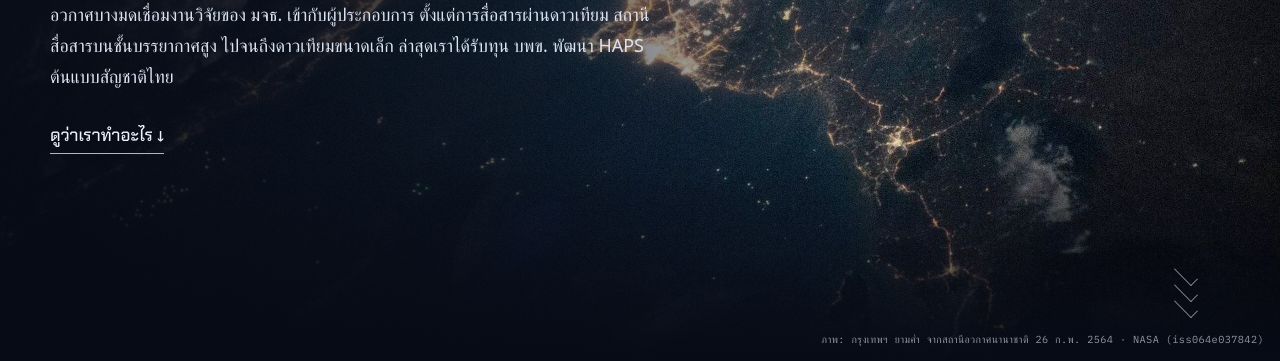
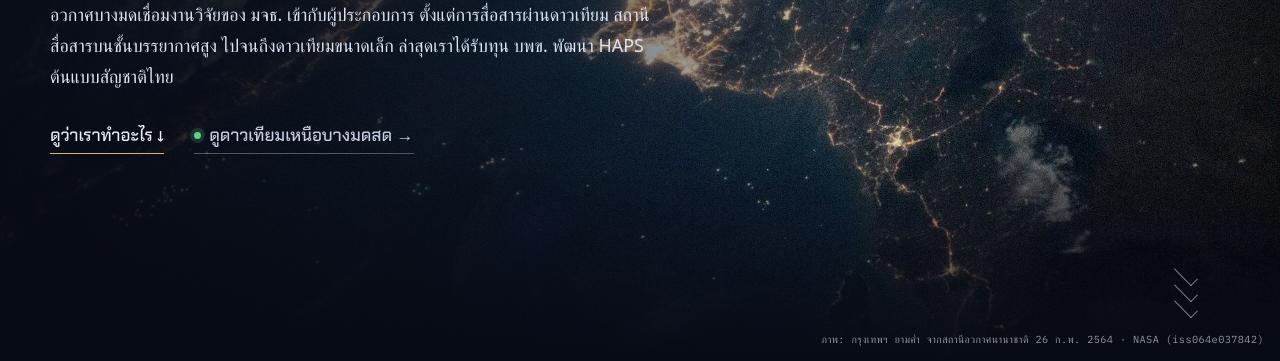
Before and after one commit to chirasil/thonburi-space, a plain HTML site: page index.html in a window 1280 px wide. Shown: the part 439-800 px from the top of the page. Drawn offline with Linux system fonts and the light colour scheme; a web font is replaced by a local one.

Commit message:
Hero: secondary link to live cockpits

```diff
--- a/index.html
+++ b/index.html
@@ -78,6 +78,11 @@ p{margin:0}
 .hero p.lede{margin-top:22px;font-size:1.12rem;color:#dbe3f2;max-width:34em}
 .hero .textlink{display:inline-flex;gap:8px;margin-top:28px;font-family:var(--f-display);font-weight:500;text-decoration:none;color:var(--ink);border-bottom:1px solid var(--signal);padding-bottom:3px}
 .hero .textlink:hover{color:var(--signal)}
+.hero .herolinks{display:flex;flex-wrap:wrap;align-items:center;gap:14px 30px;margin-top:28px}
+.hero .herolinks .textlink{margin-top:0}
+.hero .textlink.sub{align-items:center;color:#c9d3e6;border-bottom-color:rgba(238,242,250,.3)}
+.hero .textlink.sub i{width:7px;height:7px;border-radius:50%;background:#5fd08a;box-shadow:0 0 0 4px rgba(95,208,138,.18)}
+.hero .textlink.sub:hover{color:var(--signal);border-bottom-color:var(--signal)}
 .chev{position:absolute;right:max(24px,6vw);bottom:48px;display:grid;gap:2px;opacity:.7}
 .chev span{width:34px;height:14px;border-right:1.5px solid var(--ink);border-bottom:1.5px solid var(--ink);transform:rotate(45deg) scale(.7);transform-origin:center}
 .credit{position:absolute;right:max(16px,env(safe-area-inset-right,0px));bottom:14px;font-family:var(--f-mono);font-size:.64rem;letter-spacing:.04em;color:rgba(238,242,250,.6);max-width:60%;text-align:right;line-height:1.4}
@@ -282,7 +287,10 @@ footer small{display:block;color:var(--dim);font-size:.76rem;margin-top:8px;line
       <div class="kicker mono"><i></i><span data-th="ภารกิจที่ 01 ของ CISS · มจธ." data-en="CISS Mission 01 · KMUTT">ภารกิจที่ 01 ของ CISS · มจธ.</span></div>
       <h1 data-th="<span class='ln'>อวกาศที่ใช้งานได้จริง</span><span class='ln'>สำหรับ<em>ธุรกิจไทย</em></span>" data-en="<span class='ln'>Space that works</span><span class='ln'>for <em>Thai business</em></span>"><span class="ln">อวกาศที่ใช้งานได้จริง</span><span class="ln">สำหรับ<em>ธุรกิจไทย</em></span></h1>
       <p class="lede" data-th="อวกาศบางมดเชื่อมงานวิจัยของ มจธ. เข้ากับผู้ประกอบการ ตั้งแต่การสื่อสารผ่านดาวเทียม สถานีสื่อสารบนชั้นบรรยากาศสูง ไปจนถึงดาวเทียมขนาดเล็ก ล่าสุดเราได้รับทุน บพข. พัฒนา HAPS ต้นแบบสัญชาติไทย" data-en="Thonburi Space links KMUTT research with Thai companies, from satellite communications and high-altitude platforms to small satellites. Our latest project: a Thai-built HAPS prototype funded by PMUC.">อวกาศบางมดเชื่อมงานวิจัยของ มจธ. เข้ากับผู้ประกอบการ ตั้งแต่การสื่อสารผ่านดาวเทียม สถานีสื่อสารบนชั้นบรรยากาศสูง ไปจนถึงดาวเทียมขนาดเล็ก ล่าสุดเราได้รับทุน บพข. พัฒนา HAPS ต้นแบบสัญชาติไทย</p>
-      <a class="textlink" href="#ascent" data-th="ดูว่าเราทำอะไร ↓" data-en="See what we do ↓">ดูว่าเราทำอะไร ↓</a>
+      <div class="herolinks">
+        <a class="textlink" href="#ascent" data-th="ดูว่าเราทำอะไร ↓" data-en="See what we do ↓">ดูว่าเราทำอะไร ↓</a>
+        <a class="textlink sub" href="#cockpits"><i aria-hidden="true"></i><span data-th="ดูดาวเทียมเหนือบางมดสด →" data-en="See satellites over Bang Mod live →">ดูดาวเทียมเหนือบางมดสด →</span></a>
+      </div>
     </div>
   </div>
   <div class="chev" aria-hidden="true"><span></span><span></span><span></span></div>
```
